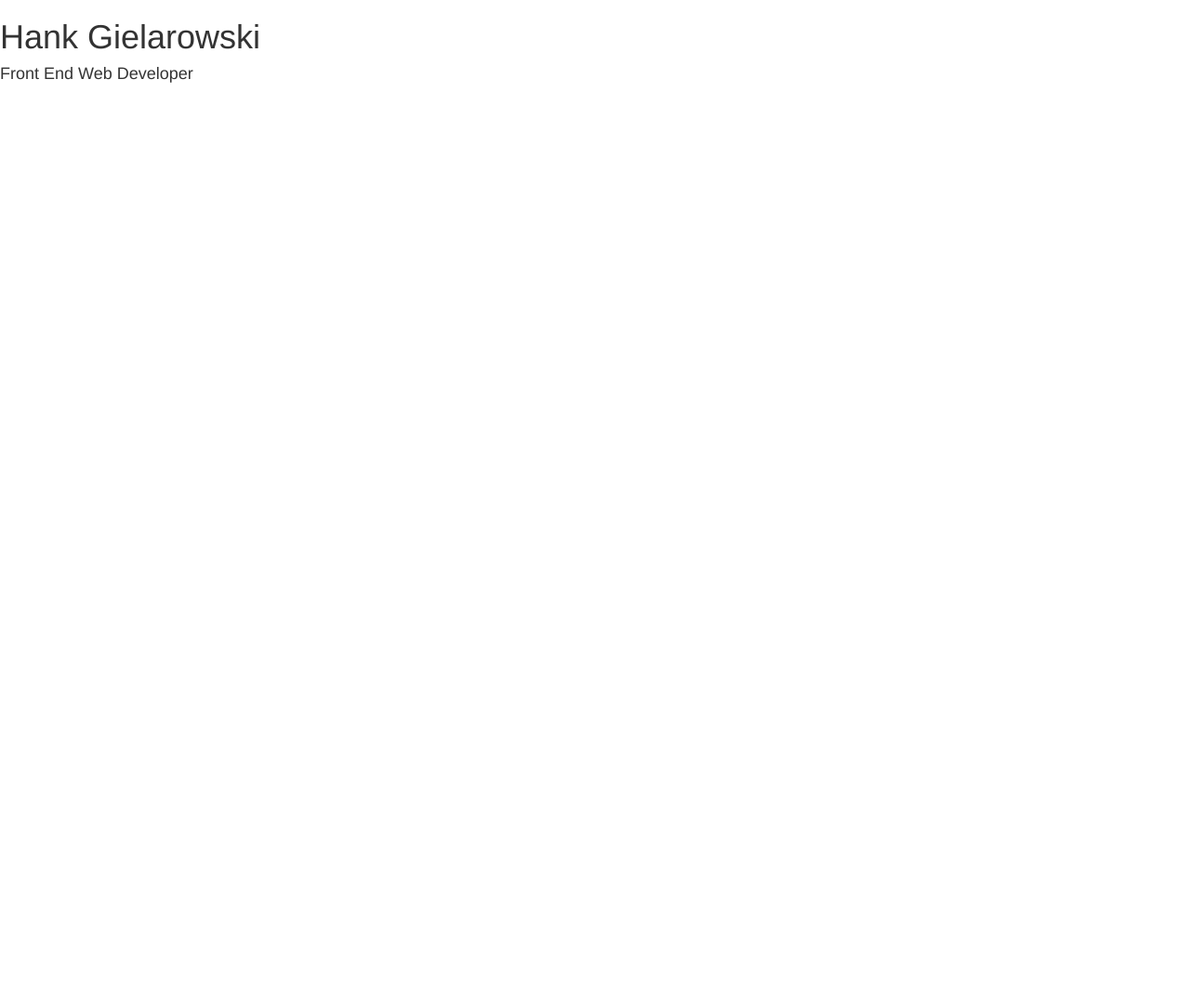
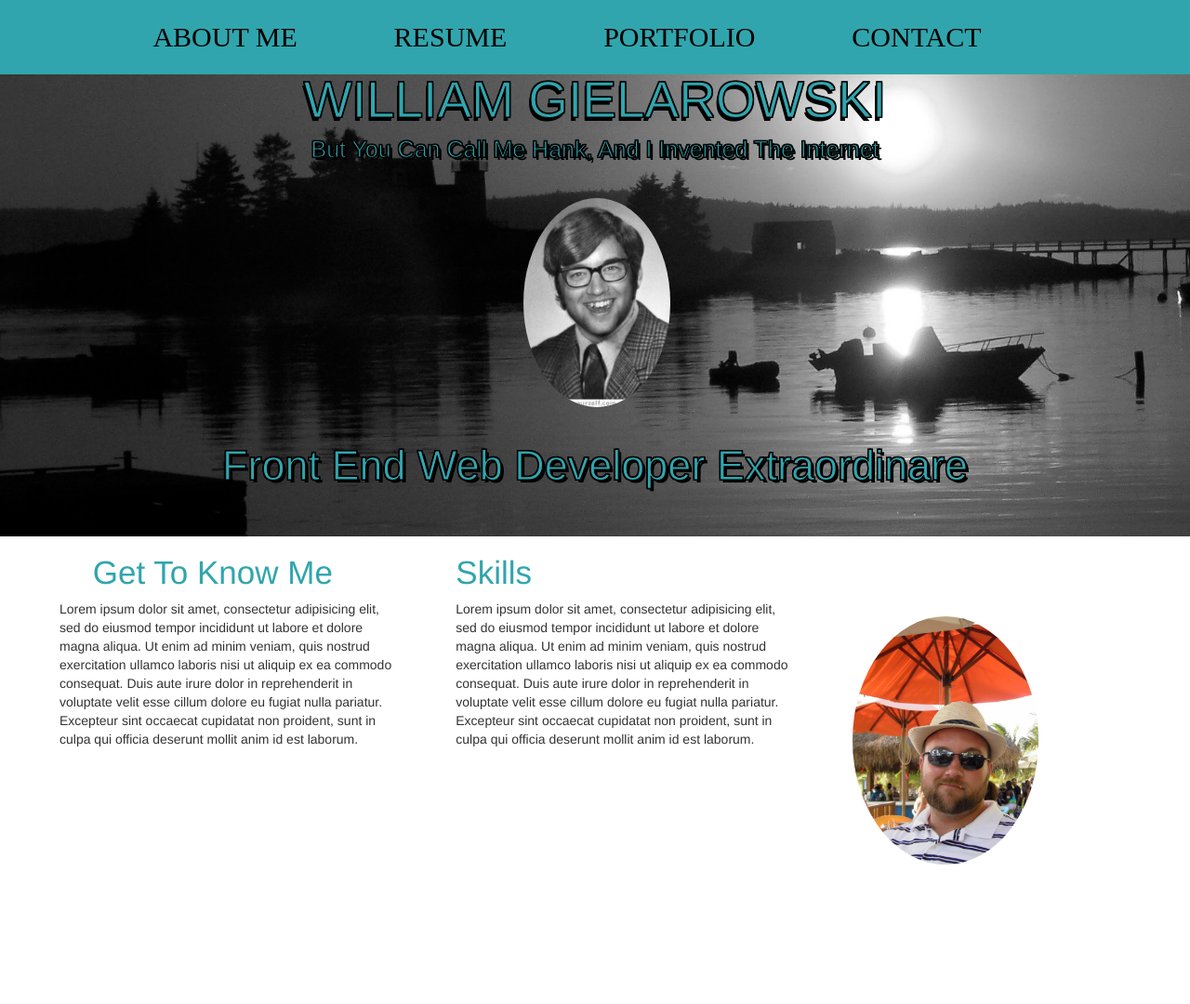
Before and after one commit to hankgielarowski/hankgielarowski.github.io, a website: page main.html in a window 1280 px wide. Shown: the top 1080 px of the page at 93% size. Before the commit the page ends 800 px from the top, so only its background shows below. Drawn offline with nearby package versions, Linux system fonts and the light colour scheme.

Commit message:
commit me

```diff
--- a/css/main.scss
+++ b/css/main.scss
@@ -1,3 +1,175 @@
-.heroPic {
-  background-image: url("");
+body {
+  width:100%;
 }
+
+.scroll-nav {
+background-color: #31A5AD;
+}
+.nav-button {
+  text-align: center;
+  margin: -.5%;
+}
+
+a {
+
+  text-decoration: none;
+  list-style: none;
+  display: inline-block;
+  margin: 2% auto;
+  color: black;
+}
+li {
+  padding-right: 100px;
+  text-align: center;
+  color:black;
+  font-size: 30px;
+  font-family: serif;
+}
+.name {
+  text-align: center;
+  font-size: 55px;
+  color: #31A5AD;
+  -webkit-text-stroke: 1px black;
+   color: #31A5AD;
+   text-shadow:
+       -2px 4px 0 #000,
+     -1px -1px 0 #000,
+      1px -1px 0 #000,
+      -1px 1px 0 #000,
+       1px 1px 0 #000;
+
+}
+
+.title {
+  text-align: center;
+  font-size: 45px;
+  color: #31A5AD;
+  -webkit-text-stroke: 1px black;
+   color: #31A5AD;
+   text-shadow:
+       3px 3px 0 #000,
+     -1px -1px 0 #000,
+      1px -1px 0 #000,
+      -1px 1px 0 #000,
+       1px 1px 0 #000;
+    margin-top: 3%;
+}
+
+.hank {
+  text-align: center;
+  font-size: 25px;
+  color: #31A5AD;
+  -webkit-text-stroke: 1px black;
+   color: #31A5AD;
+   text-shadow:
+       3px 3px 0 #000,
+     -1px -1px 0 #000,
+      1px -1px 0 #000,
+      -1px 1px 0 #000,
+       1px 1px 0 #000;
+  margin-bottom: 3%;
+}
+
+.main-pic {
+  width: 158px;
+  margin-left: 44%;
+  border-radius: 50%;
+}
+.hero-pic {
+  height: 500px;
+}
+.scroll-head {
+  background-image: url(../lighthouse-bw.jpg);
+  background-size: cover;
+  background-position-x: 0px;
+  background-position-y: -336px;
+  background-size: 100%;
+  background-repeat: no-repeat;
+  margin-top: 6%;
+}
+
+.secone {
+  display: inline-block;
+  height:500px;
+  width:28%;
+  margin-left: 5%;
+}
+
+.sectwo {
+  display: inline-block;
+  margin-left: 5%;
+  margin-right: 10%;
+  width:28%
+}
+
+.skills {
+  font-size: 35px;
+  color: #31A5AD;
+}
+
+.secthree {
+  margin-left: -5%;
+  display: inline-block;
+  width:24%;
+}
+.second-pic {
+  border-radius: 100%;
+  width:200px;
+}
+
+.knowme {
+  margin-left: 10%;
+  text-align:left;
+  font-size: 35px;
+  color: #31A5AD;
+}
+
+#resume {
+  height:300px;
+  text-align: center;
+}
+
+#portfolio {
+  height:300px;
+  text-align: center;
+}
+
+#footer{
+  background-color: #31A5AD;
+  height: 300px;
+}
+
+.callme {
+  padding-top: 3%;
+  text-align: center;
+  margin-bottom:2%;
+}
+
+h4 {
+  text-align: center;
+}
+
+h2 {
+  text-align: center;
+}
+
+.mail {
+
+  margin-top: -2%;
+}
+
+.github {
+  margin-top: -5%;
+}
+
+.linked {
+  margin-top: -4%;
+}
+
+i {
+  color:black;
+}
+
+.footing {
+  display: inline-block;
+}
--- a/main.html
+++ b/main.html
@@ -6,14 +6,67 @@
   </head>
   <link rel="stylesheet" src="//normalize-css.googlecode.com/svn/trunk/normalize.css"/>
   <link rel="stylesheet" href="node_modules/bootstrap/dist/css/bootstrap.css" media="screen" title="no title" charset="utf-8">
+  <link rel="stylesheet" href="node_modules/font-awesome/css/font-awesome.css">
   <link rel="stylesheet" href="css/main.css" media="screen" title="no title" charset="utf-8">
+  <style>A:hover{cursor: url("http://downloads.totallyfreecursors.com/cursor_files/thumbsup.ani"), url("http://downloads.totallyfreecursors.com/thumbnails/thumbsup.gif"), auto;}</style>
   <body>
-    <header class="scroll">
-      <div class="heroPic">
-        <h1 class="name">Hank Gielarowski</h1>
-        <h4>Front End Web Developer</h4>
+    <nav class="scroll-nav navbar-fixed-top">
+
+        <ul class="nav-button">
+          <a href="#about-me"><li>ABOUT ME</li></a>
+          <a href="#resume"><li>RESUME</li></a>
+          <a href="#portfolio"><li>PORTFOLIO</li></a>
+          <a href="#footer"><li>CONTACT</li></a>
+        </ul>
+
+      </nav>
+
+    <header class="scroll-head">
+      <div class="hero-pic">
+        <h1 class="name">WILLIAM GIELAROWSKI</h1>
+        <h5 class="hank">But You Can Call Me Hank, And I Invented The Internet</h5>
+          <img class="main-pic" src="yearbook.jpg" />
+        <h5 class="title">Front End Web Developer Extraordinare</h4>
       </div>
     </header>
+
+
+    <section class="secone">
+      <h1 class="knowme">Get To Know Me</h1>
+        <p>
+          Lorem ipsum dolor sit amet, consectetur adipisicing elit, sed do eiusmod tempor incididunt ut labore et dolore magna aliqua. Ut enim ad minim veniam, quis nostrud exercitation ullamco laboris nisi ut aliquip ex ea commodo consequat. Duis aute irure dolor in reprehenderit in voluptate velit esse cillum dolore eu fugiat nulla pariatur. Excepteur sint occaecat cupidatat non proident, sunt in culpa qui officia deserunt mollit anim id est laborum.
+        </p>
+    </section>
+
+    <section class="sectwo">
+      <h1 class="skills">Skills</h1>
+        <p>
+          Lorem ipsum dolor sit amet, consectetur adipisicing elit, sed do eiusmod tempor incididunt ut labore et dolore magna aliqua. Ut enim ad minim veniam, quis nostrud exercitation ullamco laboris nisi ut aliquip ex ea commodo consequat. Duis aute irure dolor in reprehenderit in voluptate velit esse cillum dolore eu fugiat nulla pariatur. Excepteur sint occaecat cupidatat non proident, sunt in culpa qui officia deserunt mollit anim id est laborum.
+        </p>
+    </section>
+
+    <section class="secthree">
+      <img class="second-pic" src="toothpic.jpg"/>
+    </section>
+
+    <section id="resume">
+      <h1>RESUME SHIT</h1>
+    </section>
+
+    <section id="portfolio">
+      <h1>PORTFOLIO SHIT</h1>
+    </section>
+
+
+
+    <footer id="footer">
+      <h1 class="callme">For A Good Time Call</h1>
+      <h4><i class="fa fa-phone">  </i>843-709-2947</h4> <br>
+      <h4 class="mail"><a href="mailto:w_gielarowski@yahoo.com"><i class="fa fa-envelope"></i> w_gielarowski@yahoo.com</a></h4> <br>
+      <h2 class="github"><a href="https://github.com/hankgielarowski" target="_blank"><i class="fa fa-github git"></i></a></h2>
+      <h2 class="linked"><a href="https://www.linkedin.com/in/william-gielarowski-a59728a2?trk=hp-identity-name" target="_blank"><i class="linkd fa fa-linkedin li"></i></a></h2>
+    </footer>
+
 
     <script src="node_modules/jquery/dist/jquery.js" type="text/javascript"></script>
     <script src="node_modules/bootstrap/dist/js/bootstrap.js" charset="utf-8"></script>
--- a/package.json
+++ b/package.json
@@ -6,13 +6,16 @@
   "dependencies": {
     "bootstrap": "^3.3.6",
     "browserify": "^13.0.0",
+    "font-awesome": "^4.6.1",
     "jquery": "^2.2.3",
     "node-sass": "^3.6.0",
     "serve": "^1.4.0",
-    "underscore": "^1.8.3"
+    "underscore": "^1.8.3",
+    "watchify": "^3.7.0"
   },
   "devDependencies": {},
   "scripts": {
+    "watch": "node_modules/.bin/node-sass css/main.scss -w css/main.css -o ",
     "test": "echo \"Error: no test specified\" && exit 1"
   },
   "author": "",
```
Also changed, not shown: css/main.css, lighthouse-bw.jpg (added), toothpic.jpg (added), yearbook.jpg (added), 1 other file.
